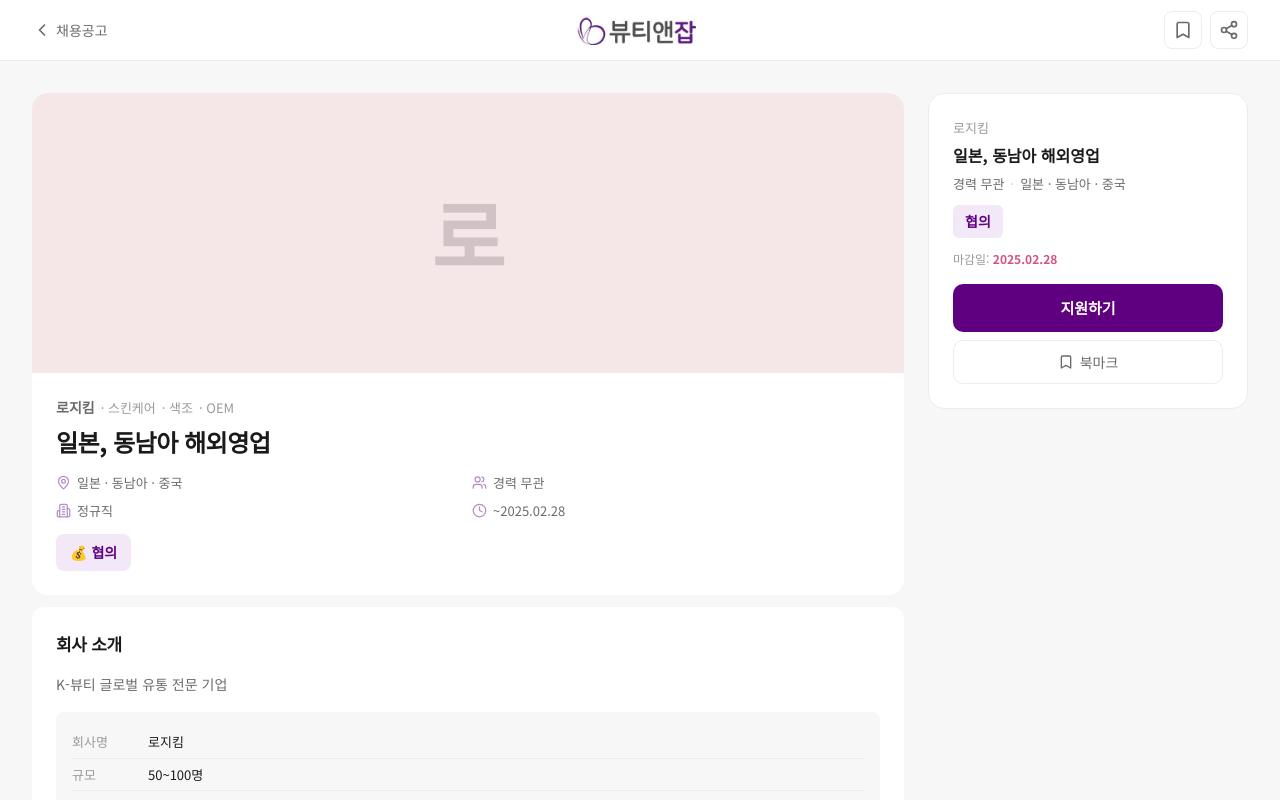
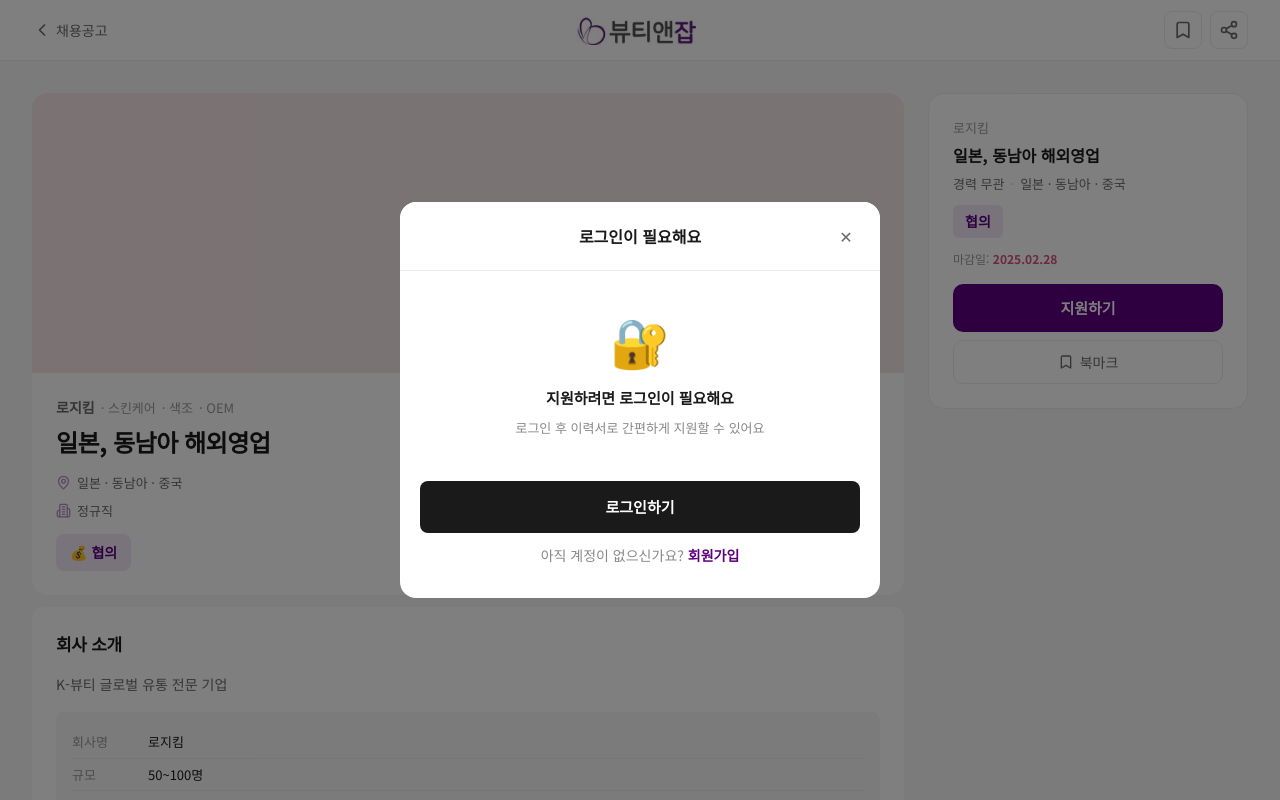
Before and after one commit to jiwone73/beauty-and-job, a Next.js app: page /jobs/1 in a window 1280 px wide. Both pictures are taken after a click on the button "지원하기". Shown: the top 800 px of the page. Built offline with nearby package versions, Linux system fonts and the light colour scheme; a web font is replaced by a local one.

Commit message:
Fix: 비로그인 지원하기 모달 추가

```diff
--- a/app/jobs/[id]/page.tsx
+++ b/app/jobs/[id]/page.tsx
@@ -392,6 +392,39 @@ export default function JobDetailPage() {
         </button>
       </div>
 
+      {/* 비로그인 유도 모달 */}
+      {showLoginPrompt && (
+        <div className="cv-overlay" onClick={() => setShowLoginPrompt(false)}>
+          <div className="cv-modal" onClick={(e) => e.stopPropagation()}>
+            <div className="cv-header">
+              <div style={{width:36}} />
+              <h2 className="cv-title">로그인이 필요해요</h2>
+              <button className="cv-close" onClick={() => setShowLoginPrompt(false)}>✕</button>
+            </div>
+            <div className="cv-body">
+              <div style={{textAlign:"center", padding:"8px 0 20px"}}>
+                <div style={{fontSize:"48px", marginBottom:"12px"}}>🔐</div>
+                <p style={{fontSize:"15px", fontWeight:"600", color:"#1a1a1a", marginBottom:"8px"}}>
+                  지원하려면 로그인이 필요해요
+                </p>
+                <p style={{fontSize:"13px", color:"#888"}}>
+                  로그인 후 이력서로 간편하게 지원할 수 있어요
+                </p>
+              </div>
+              <Link href="/login"
+                className="cv-btn-primary"
+                style={{display:"block", textAlign:"center", textDecoration:"none", lineHeight:"52px"}}>
+                로그인하기
+              </Link>
+              <Link href="/signup"
+                style={{display:"block", textAlign:"center", fontSize:"14px", color:"#888", marginTop:"12px", textDecoration:"none"}}>
+                아직 계정이 없으신가요? <span style={{color:"#5f0080", fontWeight:"600"}}>회원가입</span>
+              </Link>
+            </div>
+          </div>
+        </div>
+      )}
+
       {/* 지원하기 모달 */}
       {showApplyModal && (
         <div className="cv-overlay" onClick={() => setShowApplyModal(false)}>
```
